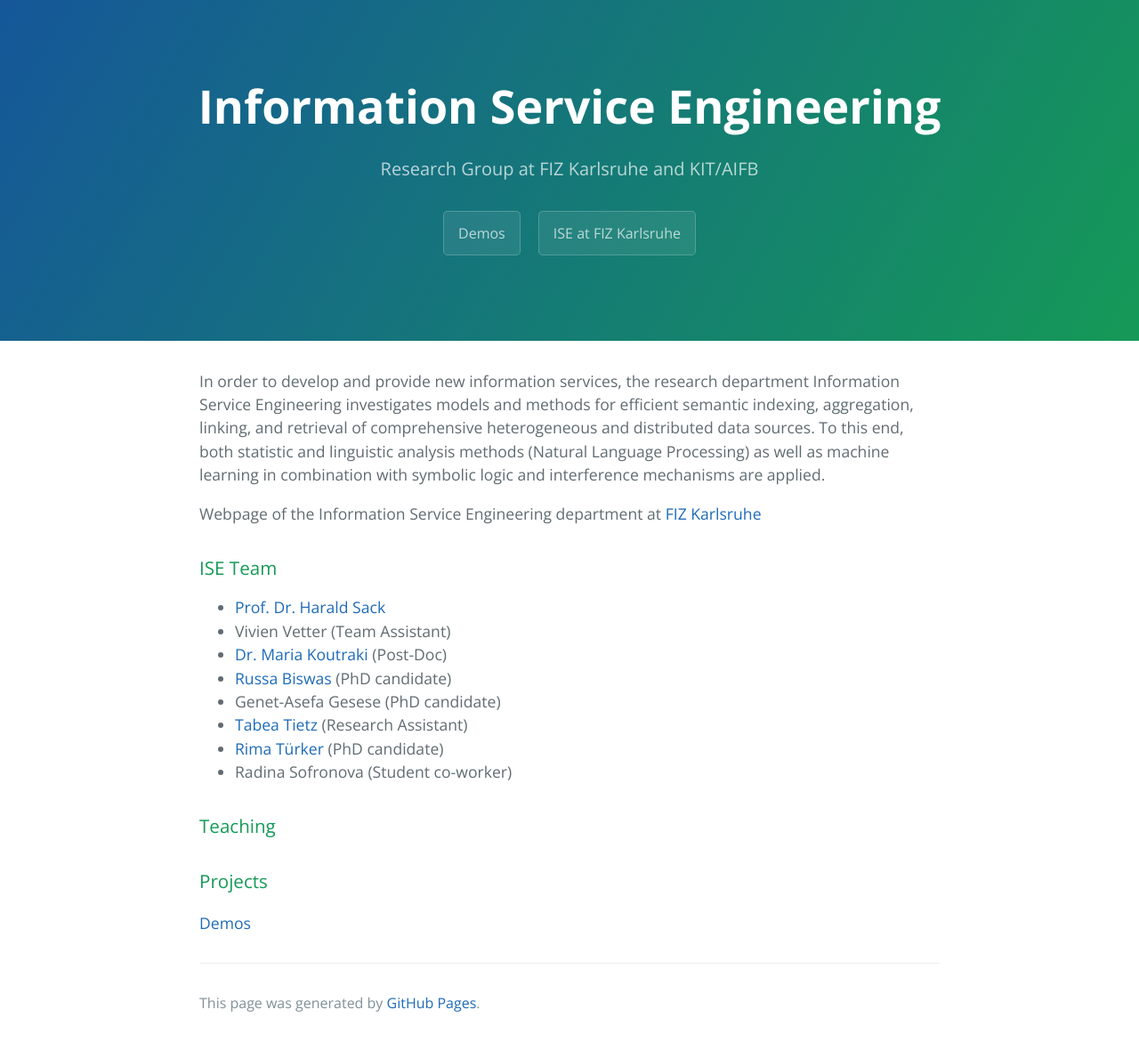
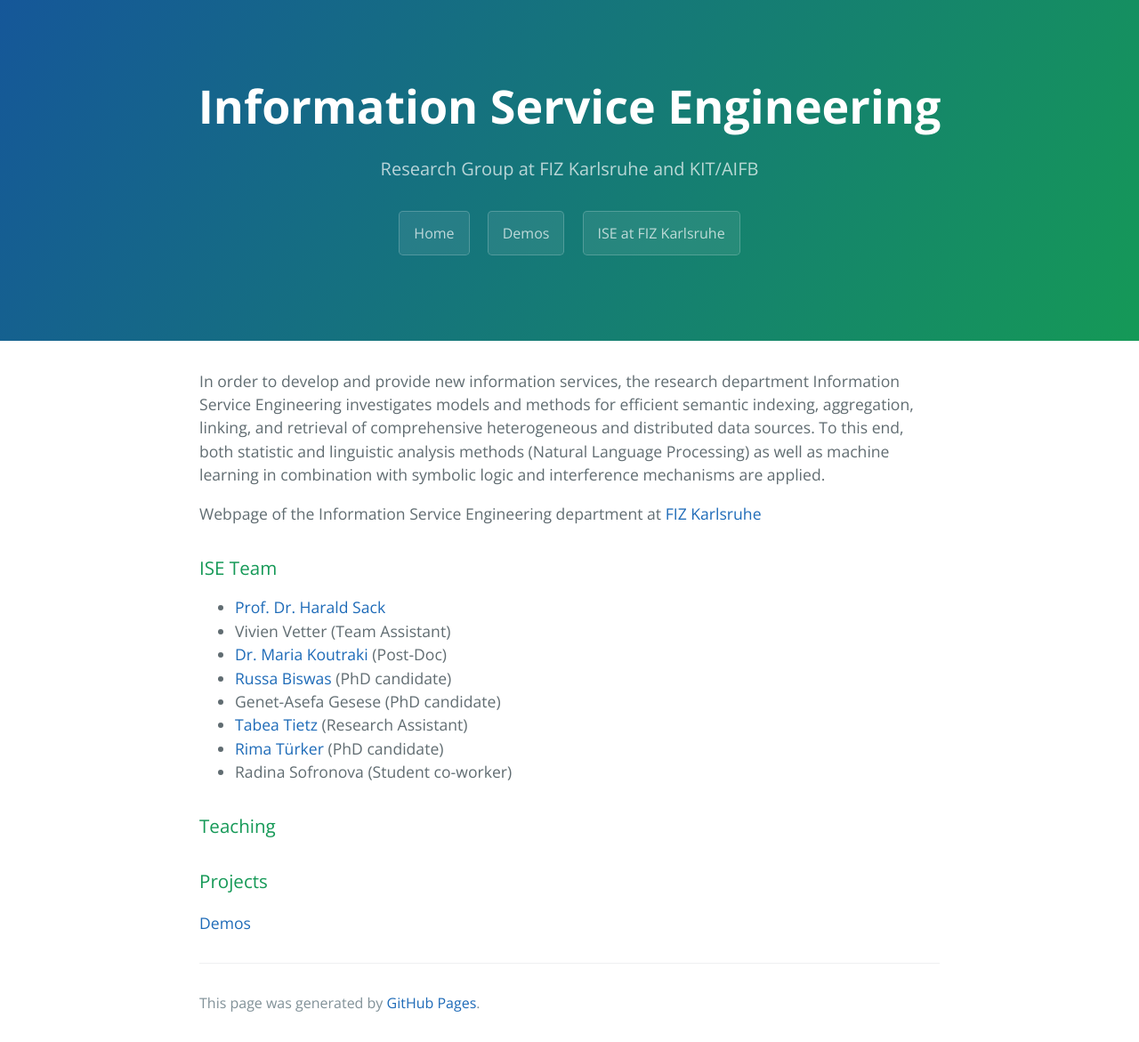
Before and after one commit to ISE-FIZKarlsruhe/ISE-FIZKarlsruhe.github.io, a Jekyll site: the page built from index.md, in a window 1280 px wide. Shown: the whole page at 89% size. Built offline with Jekyll 4.4.1, drawn with Linux system fonts in a browser that asks for light colours; our own code applies the rules of GitHub Pages for plain Markdown files.

Commit message:
Update default.html

```diff
--- a/_layouts/default.html
+++ b/_layouts/default.html
@@ -29,8 +29,9 @@
         <a href="{{ site.github.repository_url }}" class="btn">View on GitHub</a>
       {% endif %}
       {% if site.show_downloads %}
+        <a href="https://ise-fizkarlsruhe.github.io/" class="btn">Home</a>
         <a href="https://ise-fizkarlsruhe.github.io/demos" class="btn">Demos</a>
-        <a href="{{ https://www.fiz-karlsruhe.de/en/forschung/information-service-engineering }}" class="btn">ISE at FIZ Karlsruhe</a>
+        <a href="https://www.fiz-karlsruhe.de/en/forschung/information-service-engineering" class="btn">ISE at FIZ Karlsruhe</a>
       {% endif %}
     </header>
 
```
